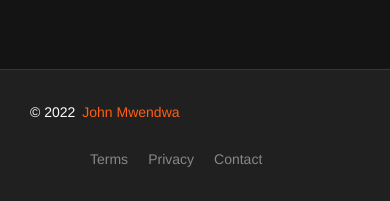
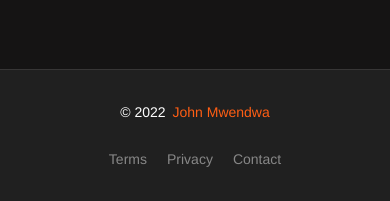
Before and after one commit to JohnMwendwa/node-react-task-manager, a React (Create React App) app in the folder client/: page /dashboard in a window 390 px wide. Shown: the part 640-841 px from the top of the page. Built offline with nearby package versions, Linux system fonts and the light colour scheme; no server answers.

Commit message:
align copyright content to the center on small devices

```diff
--- a/client/src/components/css/Footer.css
+++ b/client/src/components/css/Footer.css
@@ -16,11 +16,9 @@
     flex-wrap: wrap;
     align-items: center;
     background: #202020;
-    padding: 25px 0;
     padding: 20px 30px;
 }
 .Footer__copyright-text{
-    margin: 0;
     font-size: 14px;
 }
 .Footer__copyright-text a{
@@ -28,10 +26,17 @@
     text-decoration: none;
     padding-left: 3px;
 }
+.Footer__menu ul{
+    display: flex;
+}
 .Footer__menu li{
-    display: inline-block;
-    margin-left: 20px;
+    list-style: none;
+
 }
+.Footer__menu li > *{
+    margin-right: 20px;
+}
+
 .Footer__menu li:hover a{
     color: #ff5e14;
   }
@@ -40,3 +45,13 @@
     color: #878787;
     text-decoration: none;
   }
+
+  @media (max-width:440px){
+    .Footer__copyright{
+        flex-direction: column;
+    }
+    .Footer__menu ul{
+       justify-content: center;
+       padding-left: 20px;
+    }
+  }
```
